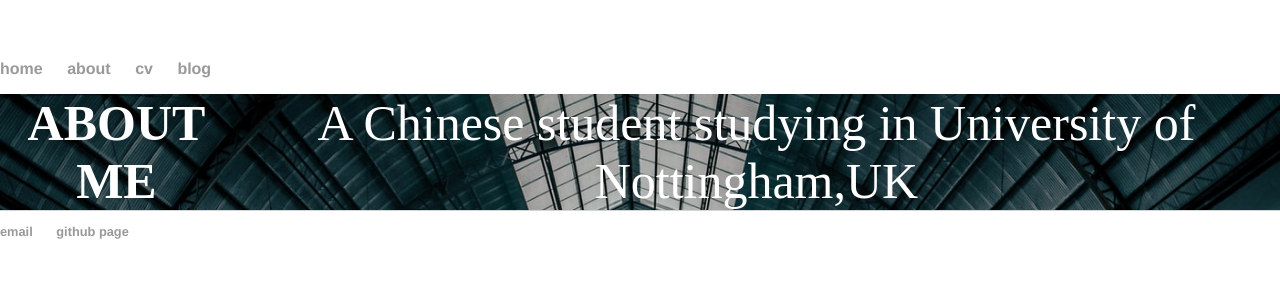
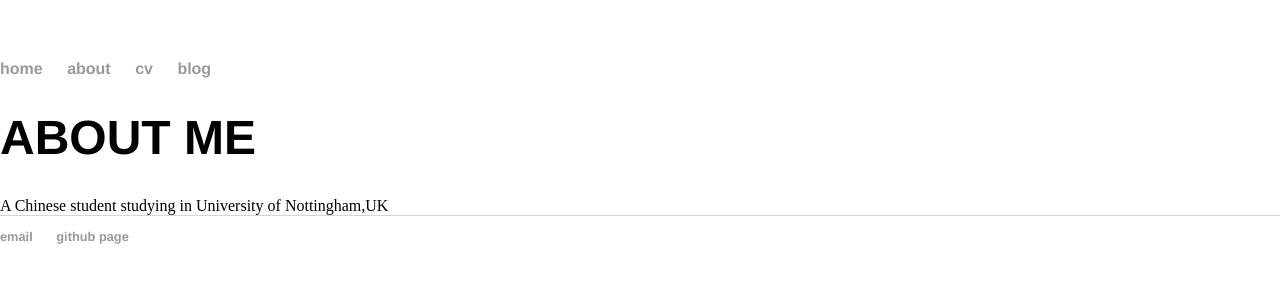
Before and after one commit to scyxx2/lakerschampions.github.io, a Jekyll site: the page built from about/index.html, in a window 1280 px wide. Shown: the top 300 px of the page. Built offline with Jekyll 4.4.1, drawn with Linux system fonts in a browser that asks for light colours.

Commit message:
Update index.html

```diff
--- a/about/index.html
+++ b/about/index.html
@@ -2,11 +2,11 @@
 layout: default
 title: About Andrew
 ---
-<div class = "blurb">
-  <br>
-  <strong>ABOUT ME</strong>
-  <br>
-  <div class = "words">
+<div class = "about">
+
+  <h1>ABOUT ME</h1>
+
+  <div class = "about-content">
    A Chinese student studying in University of Nottingham,UK
   </div>
 </div>
```
